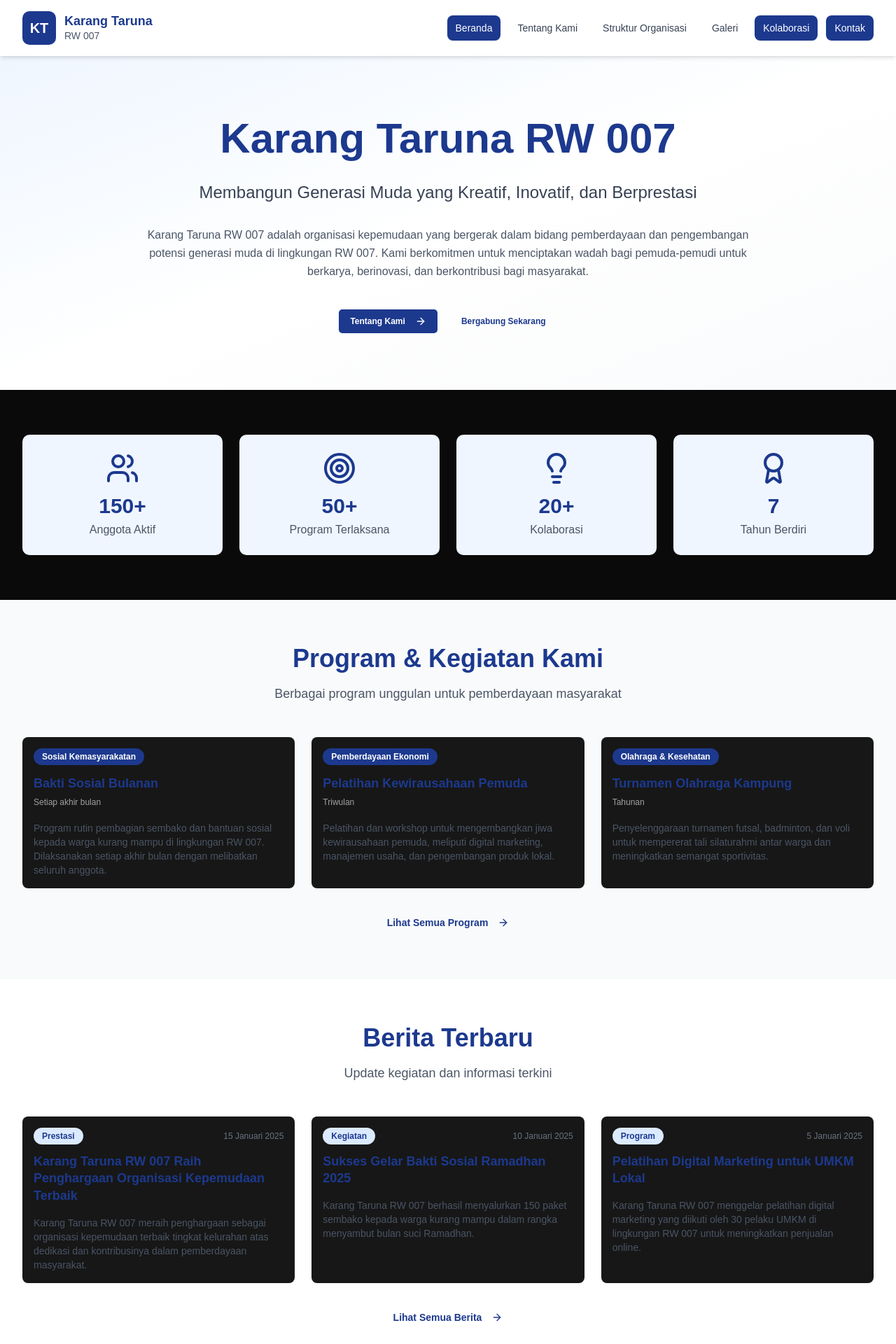
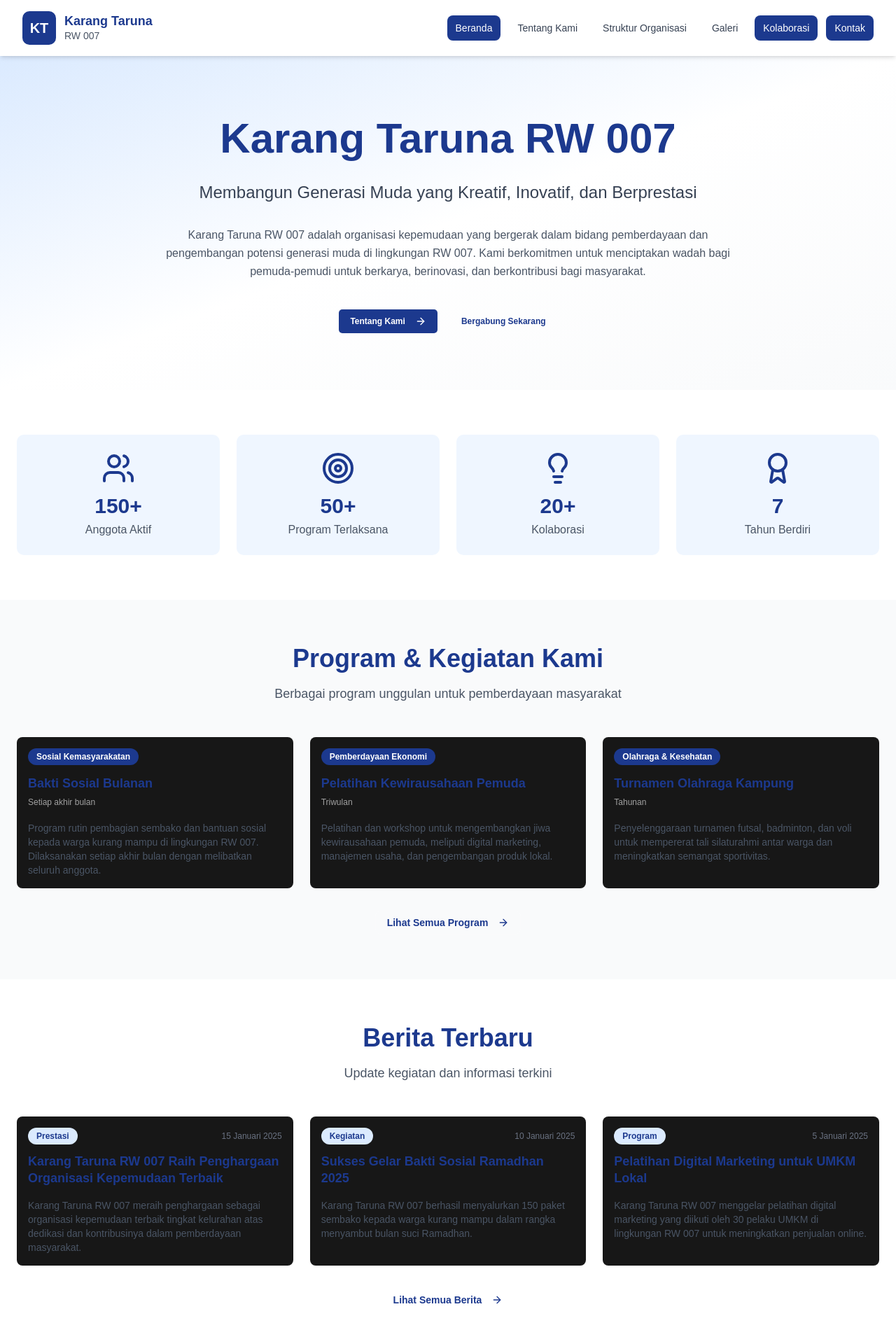
Before and after one commit to Farh4nHanz/kartar-rw-007, a React (Vite) app in the folder apps/web/: page / in a window 1280 px wide. Shown: the top 1920 px of the page at 70% size. Built offline with nearby package versions, Linux system fonts and the light colour scheme.

Commit message:
style(page): update some section's classname in home page

```diff
--- a/apps/web/src/routes/index.tsx
+++ b/apps/web/src/routes/index.tsx
@@ -16,10 +16,10 @@ export const Route = createFileRoute("/")({
 
 function HomeComponent() {
 	return (
-		<div className="h-fit min-h-screen w-full">
+		<div className="flex h-fit min-h-screen w-full flex-col items-center *:px-6 *:not-first:py-16">
 			{/* Hero Section */}
-			<section className="flex items-center justify-center bg-linear-to-br from-blue-50 via-white to-gray-50 px-4 py-20 sm:px-6 lg:px-8">
-				<div className="max-w-4xl text-center">
+			<section className="flex w-full justify-center bg-linear-to-br from-blue-100 via-white to-gray-50 py-20">
+				<div className="w-full max-w-4xl px-6 text-center">
 					<h1 className="mb-6 font-bold text-5xl text-blue-900 leading-tight md:text-6xl">
 						Karang Taruna RW 007
 					</h1>
@@ -58,7 +58,8 @@ function HomeComponent() {
 			</section>
 
 			{/* Stats Section */}
-			<section className="grid w-full grid-cols-[repeat(auto-fit,minmax(200px,1fr))] gap-6 px-6 py-16 lg:px-8">
+			<section className="flex w-full justify-center bg-white">
+				<div className="container grid w-full grid-cols-[repeat(auto-fit,minmax(200px,1fr))] gap-6">
 					<div className="rounded-lg bg-blue-50 p-6 text-center transition-transform duration-300 hover:scale-105">
 						<Users className="mx-auto mb-3 size-12 text-blue-900" />
 						<div className="mb-1 font-bold text-3xl text-blue-900">150+</div>
@@ -82,10 +83,12 @@ function HomeComponent() {
 						<div className="mb-1 font-bold text-3xl text-blue-900">7</div>
 						<div className="text-gray-600">Tahun Berdiri</div>
 					</div>
+				</div>
 			</section>
 
 			{/* Latest Programs Section */}
-			<section className="flex flex-col items-center justify-center bg-gray-50 px-6 py-16 lg:px-8">
+			<section className="flex w-full justify-center bg-gray-50">
+				<div className="container flex w-full flex-col items-center">
 					<div className="mb-12 text-center">
 						<h2 className="mb-4 font-bold text-4xl text-blue-900">
 							Program & Kegiatan Kami
@@ -129,10 +132,12 @@ function HomeComponent() {
 							<ArrowRight className="ml-2 size-4" />
 						</Button>
 					</Link>
+				</div>
 			</section>
 
 			{/* News Section */}
-			<section className="flex flex-col items-center justify-center bg-white px-6 py-16 lg:px-8">
+			<section className="flex w-full justify-center bg-white">
+				<div className="container flex w-full flex-col items-center">
 					<div className="mb-12 text-center">
 						<h2 className="mb-4 font-bold text-4xl text-blue-900">
 							Berita Terbaru
@@ -179,18 +184,21 @@ function HomeComponent() {
 							<ArrowRight className="ml-2 size-4" />
 						</Button>
 					</Link>
+				</div>
 			</section>
 
 			{/* CTA Section */}
-			<section className="flex justify-center bg-blue-900 px-6 py-16 text-white lg:px-8">
-				<div className="flex max-w-3xl flex-col items-center justify-center text-center">
+			<section className="flex w-full justify-center bg-blue-900">
+				<div className="flex w-full max-w-3xl flex-col items-center text-center text-white">
 					<h2 className="mb-6 font-bold text-3xl capitalize md:text-4xl">
 						Bergabunglah Bersama Kami
 					</h2>
+
 					<p className="mb-8 text-base text-blue-100 leading-relaxed">
 						Jadilah bagian dari gerakan pemuda yang membawa perubahan positif
 						untuk masyarakat. Bersama kita bisa berkontribusi lebih banyak!
 					</p>
+
 					<Link to="/">
 						<Button
 							variant="outline"
```
Lines whose indentation alone changed are shown as unchanged.
